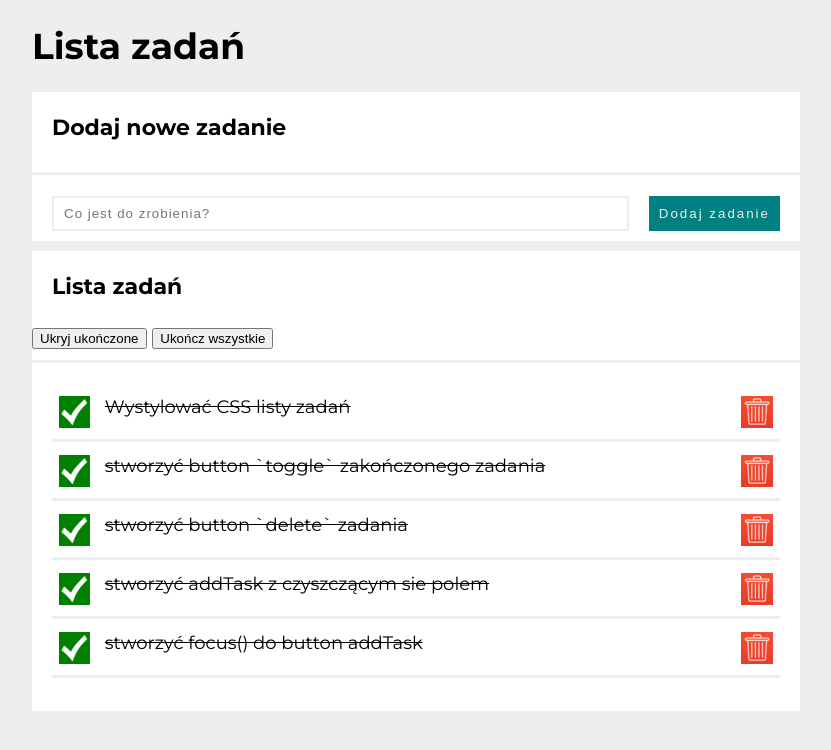
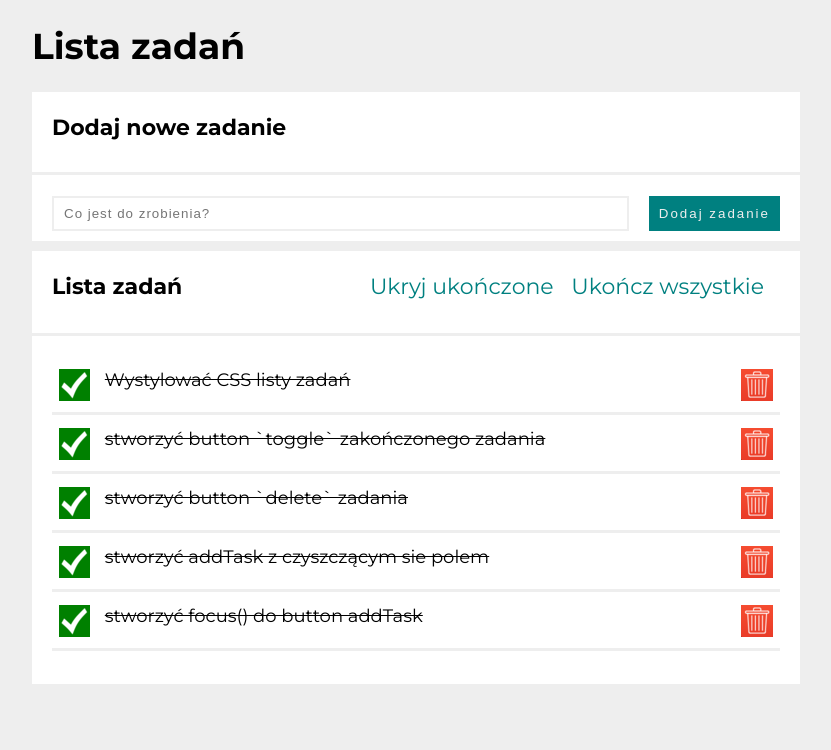
Before and after one commit to LukasWebDeveloper/homework_mod07, a plain HTML site: page index.html in a window 1280 px wide. Shown: the whole page, without its empty margins (224-1055 px from the left). Drawn offline with Linux system fonts and the light colour scheme.

Commit message:
style.css - styled button tasks, but not complete yet

```diff
--- a/css/style.css
+++ b/css/style.css
@@ -93,7 +93,44 @@ hr {
 
 }
 
+.line__taskList--display {
+    display: flex;
+    flex-direction: row;
+    justify-content: space-between;
+    margin-right: 0;
+    padding-right: 0;
+    width: 100%;
+}
+
+.buttonsTasks {
+    display: inline-block;
+    text-decoration: none;
+    color: rgb(6, 205, 205);
+
+    margin: auto 0;
+    padding: 0 30px;
+}
+
+.linkTask--display {
+    font-size: 22px;
+    font-family: 'Montserrat', sans-serif;
+    color: teal;
+    border: none;
+    background-color: #fff;
+}
+
+.linkTask--done {
+    font-size: 22px;
+    font-family: 'Montserrat', sans-serif;
+    color: teal;
+    border: none;
+    background-color: #fff;
+}
+
+
 .ul__p--header {
+    display: flex;
+    /* width: 200px; */
     padding: 0 20px;
 }
 
```
